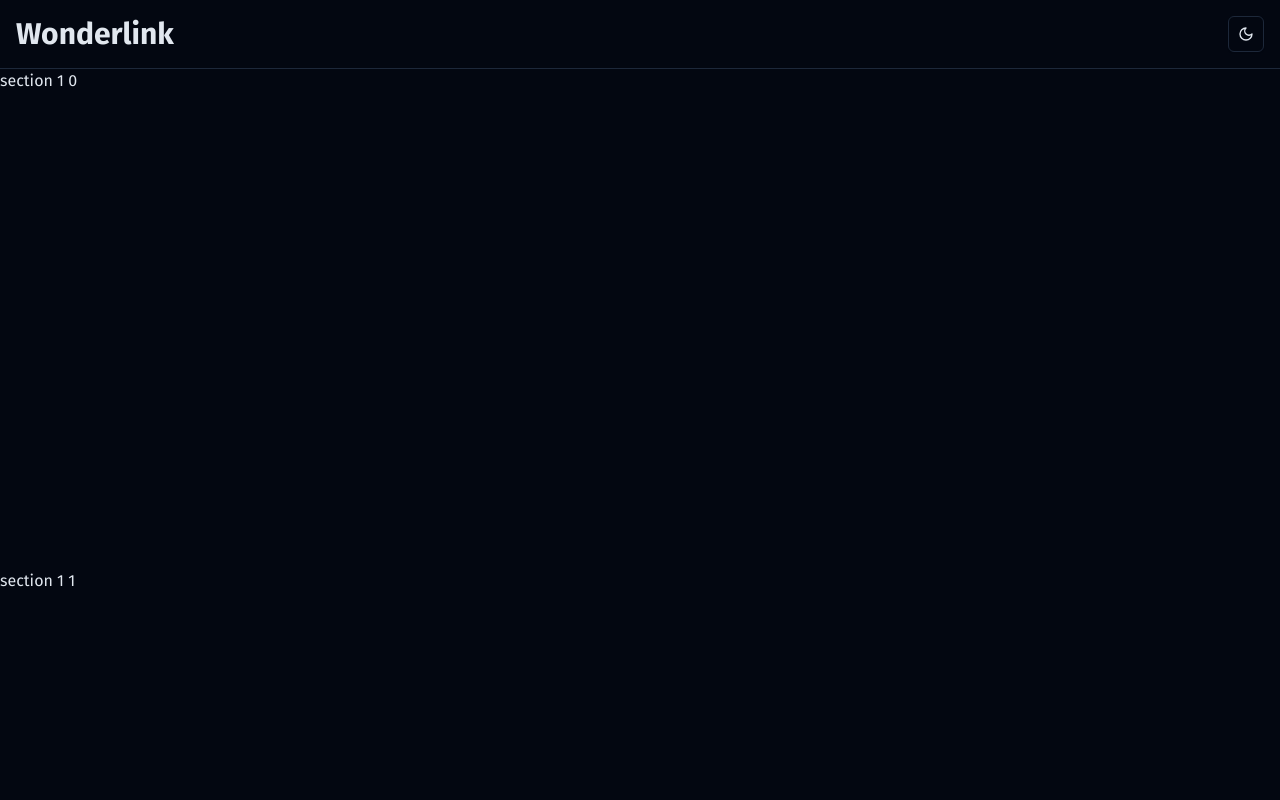
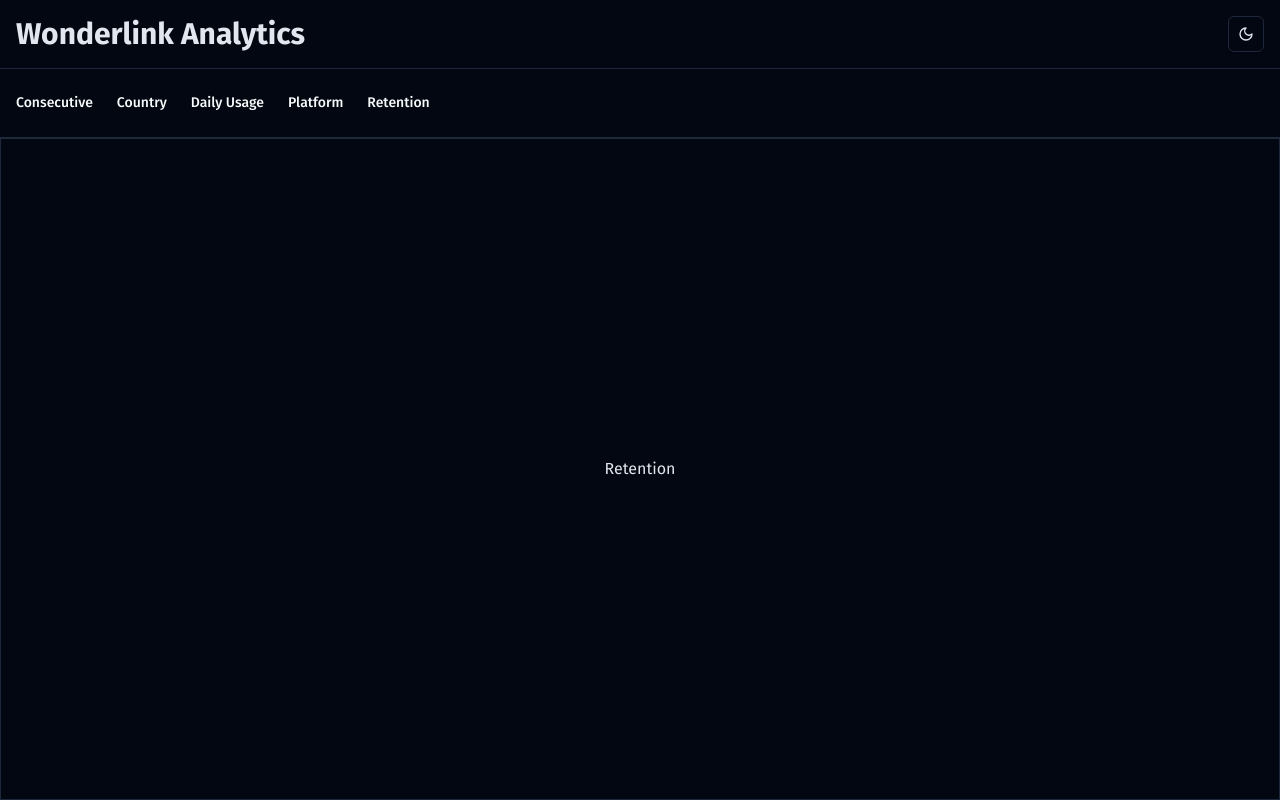
Before and after one commit to dorukozerr/wonderlink-frontend, a React (Vite) app: page / in a window 1280 px wide. Built offline with nearby package versions, Linux system fonts and the light colour scheme.

Commit message:
feat: view states added to app

```diff
--- a/src/App.tsx
+++ b/src/App.tsx
@@ -6,12 +6,41 @@
 // - Daily usage statistics => Calendar
 // - Country statistics => Tree Map
 
-export const App = () => (
-  <div>
-    {[1, 1, 1, 1, 1, 1, 1].map((section, index) => (
-      <div key={`section-${index}`} className='h-[500px]'>
-        section {section} {index}
+import { ViewState } from '@/types';
+import { useViewStateStore } from '@/store/use-view-state-store';
+import { Consecutive } from '@/components/view-states/consecutive';
+import { Country } from '@/components/view-states/country';
+import { DailyUsage } from '@/components/view-states/daily-usage';
+import { Platform } from '@/components/view-states/platform';
+import { Retention } from '@/components/view-states/retention';
+import { Button } from '@/components/ui/button';
+
+export const App = () => {
+  const { viewState, changeViewState } = useViewStateStore();
+
+  const viewStates = {
+    consecutive: <Consecutive />,
+    country: <Country />,
+    dailyUsage: <DailyUsage />,
+    platform: <Platform />,
+    retention: <Retention />
+  };
+
+  return (
+    <div className='flex h-full w-full flex-col items-start justify-start'>
+      <div className='flex h-max w-full items-center justify-start gap-6 border-b border-border p-4'>
+        {Object.keys(viewStates).map((state, index) => (
+          <Button
+            key={`viewStateLink-${index}`}
+            variant='link'
+            className='px-0 capitalize'
+            onClick={() => changeViewState(state as ViewState)}
+          >
+            {state.replace(/([A-Z])/g, ' $1').trim()}
+          </Button>
+        ))}
       </div>
-    ))}
-  </div>
-);
+      {viewStates[viewState]}
+    </div>
+  );
+};
--- a/src/components/layout/header.tsx
+++ b/src/components/layout/header.tsx
@@ -1,8 +1,8 @@
 import { ThemeToggle } from '@/components/theme-toggle';
 
 export const Header = () => (
-  <div className='mx-auto flex w-full max-w-[1440px] items-center justify-between border-b border-border p-4'>
-    <h1 className='text-3xl font-bold'>Wonderlink</h1>
+  <header className='mx-auto flex w-full max-w-[1440px] items-center justify-between border-b border-border p-4'>
+    <h1 className='text-3xl font-bold'>Wonderlink Analytics</h1>
     <ThemeToggle />
-  </div>
+  </header>
 );
--- /dev/null
+++ b/src/components/view-states/consecutive.tsx
@@ -0,0 +1,5 @@
+export const Consecutive = () => (
+  <div className='flex h-full w-full items-center justify-center border border-border'>
+    Consecutive
+  </div>
+);
--- /dev/null
+++ b/src/components/view-states/country.tsx
@@ -0,0 +1,5 @@
+export const Country = () => (
+  <div className='flex h-full w-full items-center justify-center border border-border'>
+    Country
+  </div>
+);
--- /dev/null
+++ b/src/components/view-states/daily-usage.tsx
@@ -0,0 +1,5 @@
+export const DailyUsage = () => (
+  <div className='flex h-full w-full items-center justify-center border border-border'>
+    DailyUsage
+  </div>
+);
--- /dev/null
+++ b/src/components/view-states/platform.tsx
@@ -0,0 +1,5 @@
+export const Platform = () => (
+  <div className='flex h-full w-full items-center justify-center border border-border'>
+    Platform
+  </div>
+);
--- /dev/null
+++ b/src/components/view-states/retention.tsx
@@ -0,0 +1,5 @@
+export const Retention = () => (
+  <div className='flex h-full w-full items-center justify-center border border-border'>
+    Retention
+  </div>
+);
--- a/src/types/index.ts
+++ b/src/types/index.ts
@@ -1,6 +1,6 @@
 export type ViewState =
-  | 'retention'
+  | 'consecutive'
+  | 'country'
+  | 'dailyUsage'
   | 'platform'
-  | 'dailyUsage'
-  | 'country'
-  | 'consecutively';
+  | 'retention';
```
